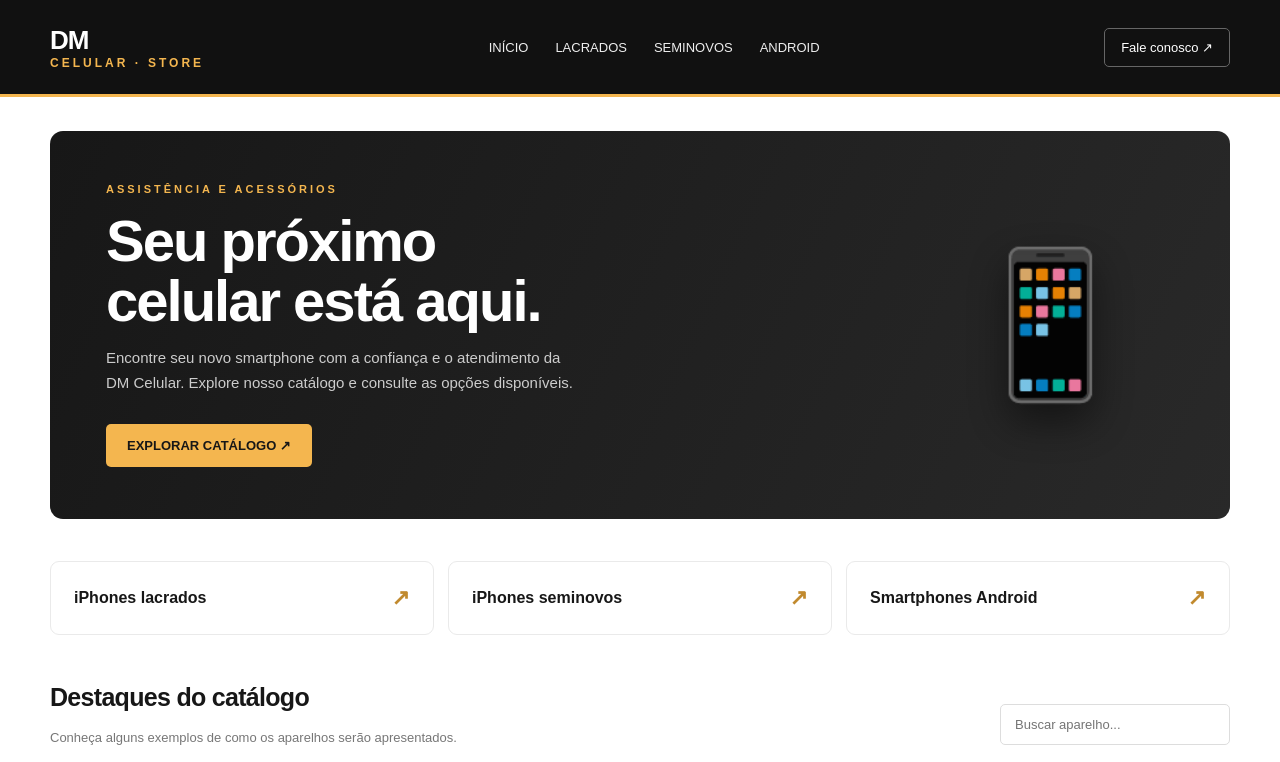
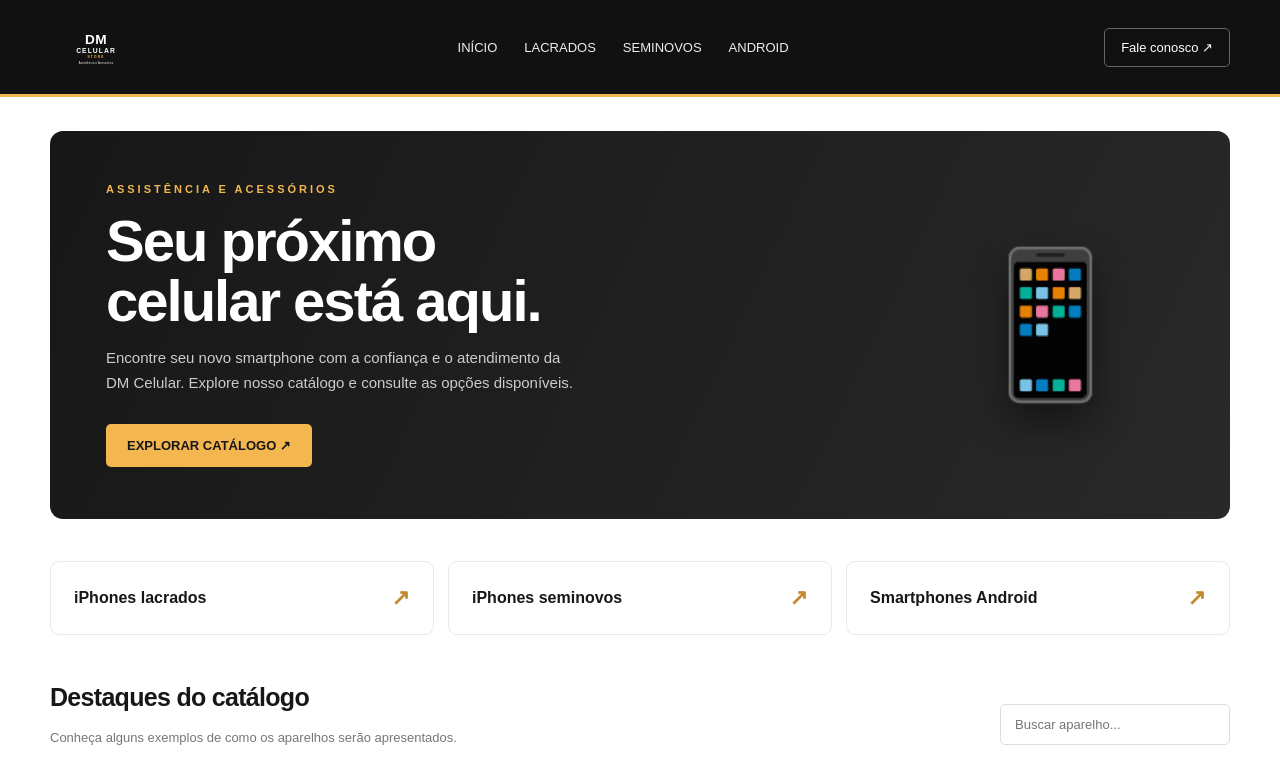
Before and after one commit to ymark-dev/Catalago-DM-Celular, a plain HTML site: page index.html in a window 1280 px wide. Shown: the top 762 px of the page. Drawn offline with Linux system fonts and the light colour scheme.

Commit message:
Usa logo DM Celular no cabeçalho

```diff
--- a/index.html
+++ b/index.html
@@ -35,7 +35,7 @@ footer{background:#111;color:#aaa;padding:23px 0;font-size:11px}.foot{display:fl
 <header>
  <div class="wrap top">
   <a class="brand" href="#inicio">
-   <img src="logo-dm-celular.png" alt="Logo DM Celular" onerror="this.style.display='none';this.nextElementSibling.style.display='block'">
+   <img src="logo-dm-celular.svg" alt="Logo DM Celular" onerror="this.style.display='none';this.nextElementSibling.style.display='block'">
    <span class="brand-fallback" style="display:none">DM <span>CELULAR · STORE</span></span>
   </a>
   <nav><a href="#inicio">INÍCIO</a><a href="#lacrados">LACRADOS</a><a href="#seminovos">SEMINOVOS</a><a href="#android">ANDROID</a></nav>
```
